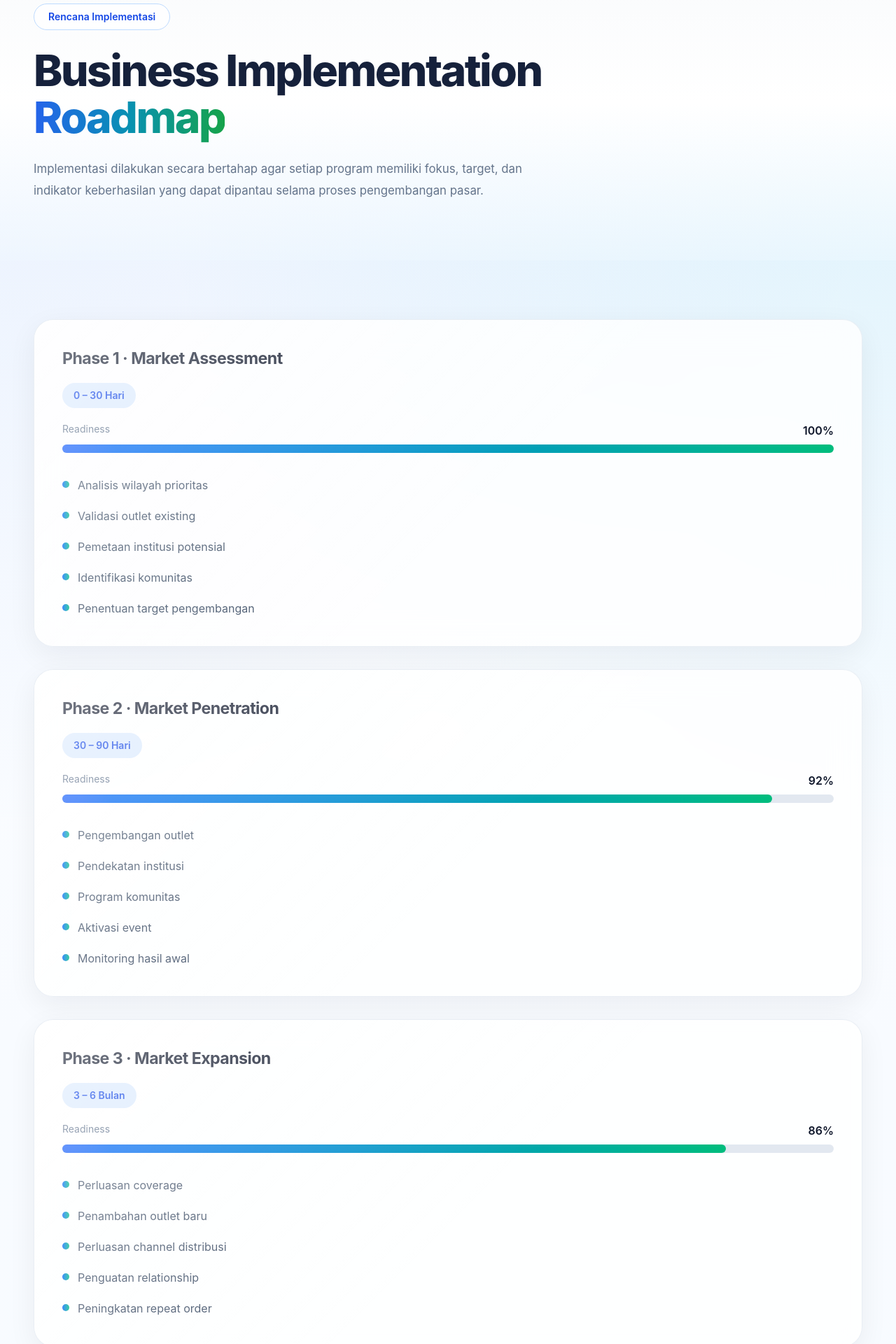
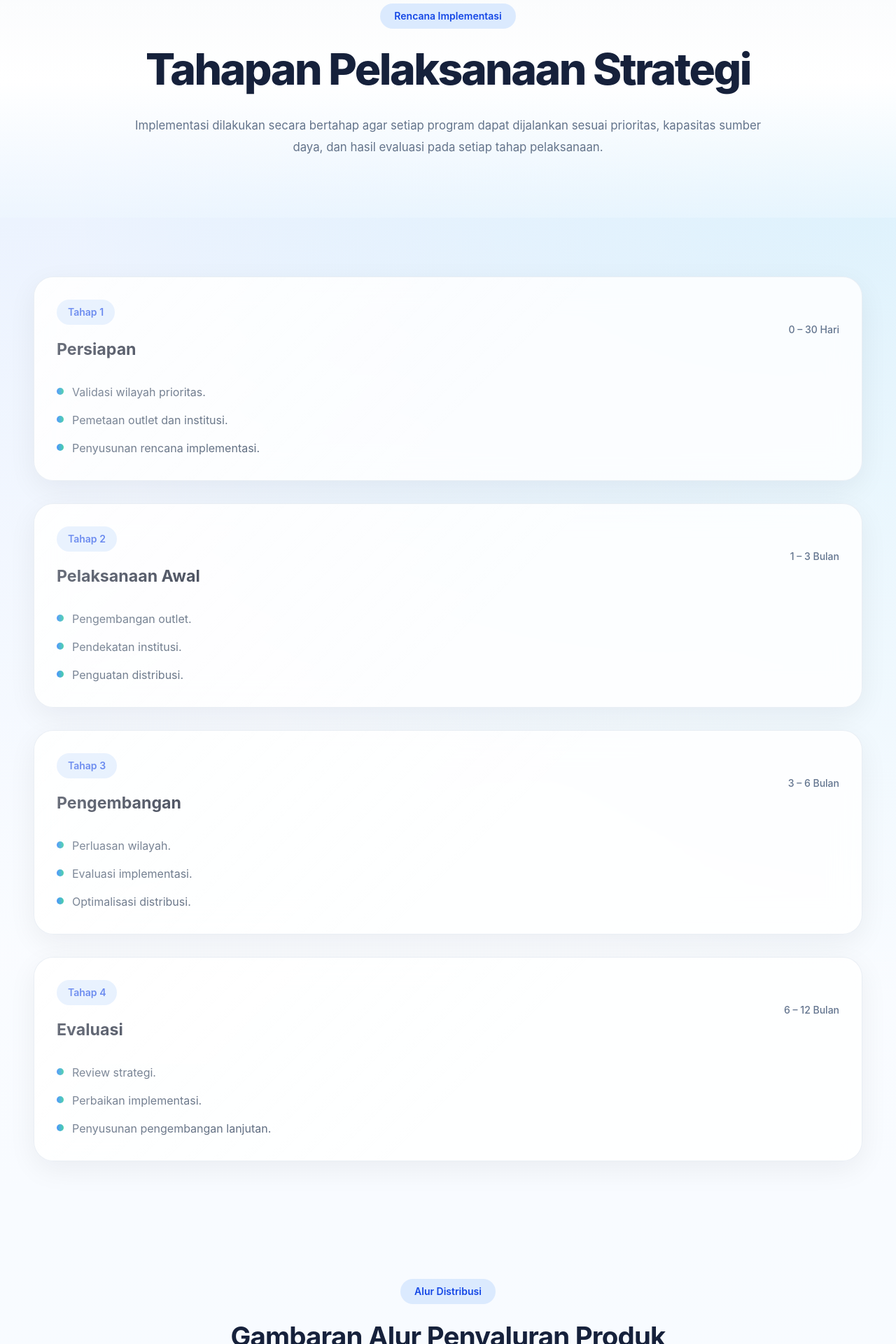
Before and after one commit to dawudsw0491-cell/market-strategy-presentation, a Next.js app: page /rencana-implementasi in a window 1280 px wide. Shown: the part 160-2080 px from the top of the page at 70% size. Built offline with nearby package versions, Linux system fonts and the light colour scheme.

Commit message:
refactor(implementation): consolidate roadmap and distribution flow

```diff
--- a/app/rencana-implementasi/page.tsx
+++ b/app/rencana-implementasi/page.tsx
@@ -1,93 +1,54 @@
 import Footer from "@/components/layout/footer";
 import Navbar from "@/components/layout/navbar";
 
+import Button from "@/components/ui/button";
 import Container from "@/components/ui/container";
 import Section from "@/components/ui/section";
-import Card from "@/components/ui/card";
+
+import DistributionFlow from "@/components/sections/distribution-flow";
 
 const roadmap = [
   {
-    phase: "Phase 1",
-    title: "Market Assessment",
-    duration: "0 – 30 Hari",
-    readiness: 100,
-    objectives: [
-      "Analisis wilayah prioritas",
-      "Validasi outlet existing",
-      "Pemetaan institusi potensial",
-      "Identifikasi komunitas",
-      "Penentuan target pengembangan",
+    phase: "Tahap 1",
+    period: "0 – 30 Hari",
+    title: "Persiapan",
+    activities: [
+      "Validasi wilayah prioritas.",
+      "Pemetaan outlet dan institusi.",
+      "Penyusunan rencana implementasi.",
     ],
   },
   {
-    phase: "Phase 2",
-    title: "Market Penetration",
-    duration: "30 – 90 Hari",
-    readiness: 92,
-    objectives: [
-      "Pengembangan outlet",
-      "Pendekatan institusi",
-      "Program komunitas",
-      "Aktivasi event",
-      "Monitoring hasil awal",
+    phase: "Tahap 2",
+    period: "1 – 3 Bulan",
+    title: "Pelaksanaan Awal",
+    activities: [
+      "Pengembangan outlet.",
+      "Pendekatan institusi.",
+      "Penguatan distribusi.",
     ],
   },
   {
-    phase: "Phase 3",
-    title: "Market Expansion",
-    duration: "3 – 6 Bulan",
-    readiness: 86,
-    objectives: [
-      "Perluasan coverage",
-      "Penambahan outlet baru",
-      "Perluasan channel distribusi",
-      "Penguatan relationship",
-      "Peningkatan repeat order",
+    phase: "Tahap 3",
+    period: "3 – 6 Bulan",
+    title: "Pengembangan",
+    activities: [
+      "Perluasan wilayah.",
+      "Evaluasi implementasi.",
+      "Optimalisasi distribusi.",
     ],
   },
   {
-    phase: "Phase 4",
-    title: "Business Optimization",
-    duration: "6 – 12 Bulan",
-    readiness: 80,
-    objectives: [
-      "Evaluasi KPI",
-      "Optimasi distribusi",
-      "Perbaikan strategi",
-      "Penguatan market share",
-      "Roadmap pengembangan berikutnya",
+    phase: "Tahap 4",
+    period: "6 – 12 Bulan",
+    title: "Evaluasi",
+    activities: [
+      "Review strategi.",
+      "Perbaikan implementasi.",
+      "Penyusunan pengembangan lanjutan.",
     ],
   },
 ];
-
-function Progress({
-  value,
-}: {
-  value: number;
-}) {
-  return (
-    <div className="mt-5">
-      <div className="mb-2 flex justify-between">
-        <span className="text-sm text-slate-500">
-          Readiness
-        </span>
-
-        <span className="font-semibold text-slate-900">
-          {value}%
-        </span>
-      </div>
-
-      <div className="h-3 rounded-full bg-slate-200">
-        <div
-          className="h-3 rounded-full bg-gradient-to-r from-blue-600 to-emerald-500"
-          style={{
-            width: `${value}%`,
-          }}
-        />
-      </div>
-    </div>
-  );
-}
 
 export default function RencanaImplementasiPage() {
   return (
@@ -102,23 +63,20 @@ export default function RencanaImplementasiPage() {
         >
           <Container>
 
-            <div className="max-w-4xl">
+            <div className="mx-auto max-w-4xl text-center">
 
-              <span className="inline-flex rounded-full border border-blue-200 bg-white/80 px-5 py-2 text-sm font-semibold text-blue-700">
+              <span className="inline-flex rounded-full bg-blue-100 px-5 py-2 text-sm font-semibold text-blue-700">
                 Rencana Implementasi
               </span>
 
               <h1 className="mt-6">
-                Business Implementation
-                <span className="gradient-text">
-                  {" "}Roadmap
-                </span>
+                Tahapan Pelaksanaan Strategi
               </h1>
 
-              <p className="mt-6 max-w-3xl text-lg leading-8 text-slate-600">
+              <p className="mt-8 text-lg leading-8 text-slate-600">
                 Implementasi dilakukan secara bertahap agar setiap program
-                memiliki fokus, target, dan indikator keberhasilan yang
-                dapat dipantau selama proses pengembangan pasar.
+                dapat dijalankan sesuai prioritas, kapasitas sumber daya,
+                dan hasil evaluasi pada setiap tahap pelaksanaan.
               </p>
 
             </div>
@@ -135,29 +93,44 @@ export default function RencanaImplementasiPage() {
 
               {roadmap.map((item) => (
 
-                <Card
+                <div
                   key={item.phase}
-                  title={`${item.phase} · ${item.title}`}
+                  className="card p-8"
                 >
 
-                  <div className="inline-flex rounded-full bg-blue-100 px-4 py-2 text-sm font-semibold text-blue-700">
-                    {item.duration}
+                  <div className="flex flex-col gap-3 lg:flex-row lg:items-center lg:justify-between">
+
+                    <div>
+
+                      <span className="inline-flex rounded-full bg-blue-100 px-4 py-2 text-sm font-semibold text-blue-700">
+                        {item.phase}
+                      </span>
+
+                      <h3 className="mt-5 text-2xl font-bold text-slate-900">
+                        {item.title}
+                      </h3>
+
+                    </div>
+
+                    <div className="text-sm font-medium text-slate-500">
+                      {item.period}
+                    </div>
+
                   </div>
 
-                  <Progress value={item.readiness} />
+                  <ul className="mt-8 space-y-3">
 
-                  <ul className="mt-8 space-y-4">
-
-                    {item.objectives.map((objective) => (
+                    {item.activities.map((activity) => (
 
                       <li
-                        key={objective}
+                        key={activity}
                         className="flex items-start gap-3"
                       >
+
                         <span className="mt-2 h-2.5 w-2.5 rounded-full bg-gradient-to-r from-blue-600 to-emerald-500" />
 
                         <span className="leading-7 text-slate-600">
-                          {objective}
+                          {activity}
                         </span>
 
                       </li>
@@ -166,7 +139,7 @@ export default function RencanaImplementasiPage() {
 
                   </ul>
 
-                </Card>
+                </div>
 
               ))}
 
@@ -176,22 +149,30 @@ export default function RencanaImplementasiPage() {
 
         </Section>
 
+        <DistributionFlow />
+
         <Section>
 
           <Container>
 
-            <div className="rounded-[32px] bg-gradient-to-r from-blue-600 via-sky-500 to-emerald-500 p-10 text-white">
+            <div className="executive-box">
 
               <h2 className="text-white">
-                Executive Roadmap
+                Kesimpulan Implementasi
               </h2>
 
-              <p className="mt-6 max-w-3xl text-lg leading-8 text-blue-50">
-                Roadmap implementasi difokuskan pada percepatan penetrasi
-                pasar, peningkatan coverage distribusi, pengembangan outlet,
-                penguatan institusi, serta evaluasi berkelanjutan agar
-                strategi dapat berkembang sesuai dinamika pasar.
+              <p className="mt-6 max-w-3xl text-lg leading-8 text-slate-200">
+                Implementasi dilakukan secara bertahap dengan fokus pada
+                wilayah prioritas, penguatan distribusi, pengembangan outlet,
+                dan kerja sama institusi. Setiap tahap dievaluasi sebagai
+                dasar penyempurnaan pelaksanaan berikutnya.
               </p>
+
+              <div className="mt-10">
+                <Button href="/rekomendasi">
+                  Lanjut ke Rekomendasi
+                </Button>
+              </div>
 
             </div>
 
```
